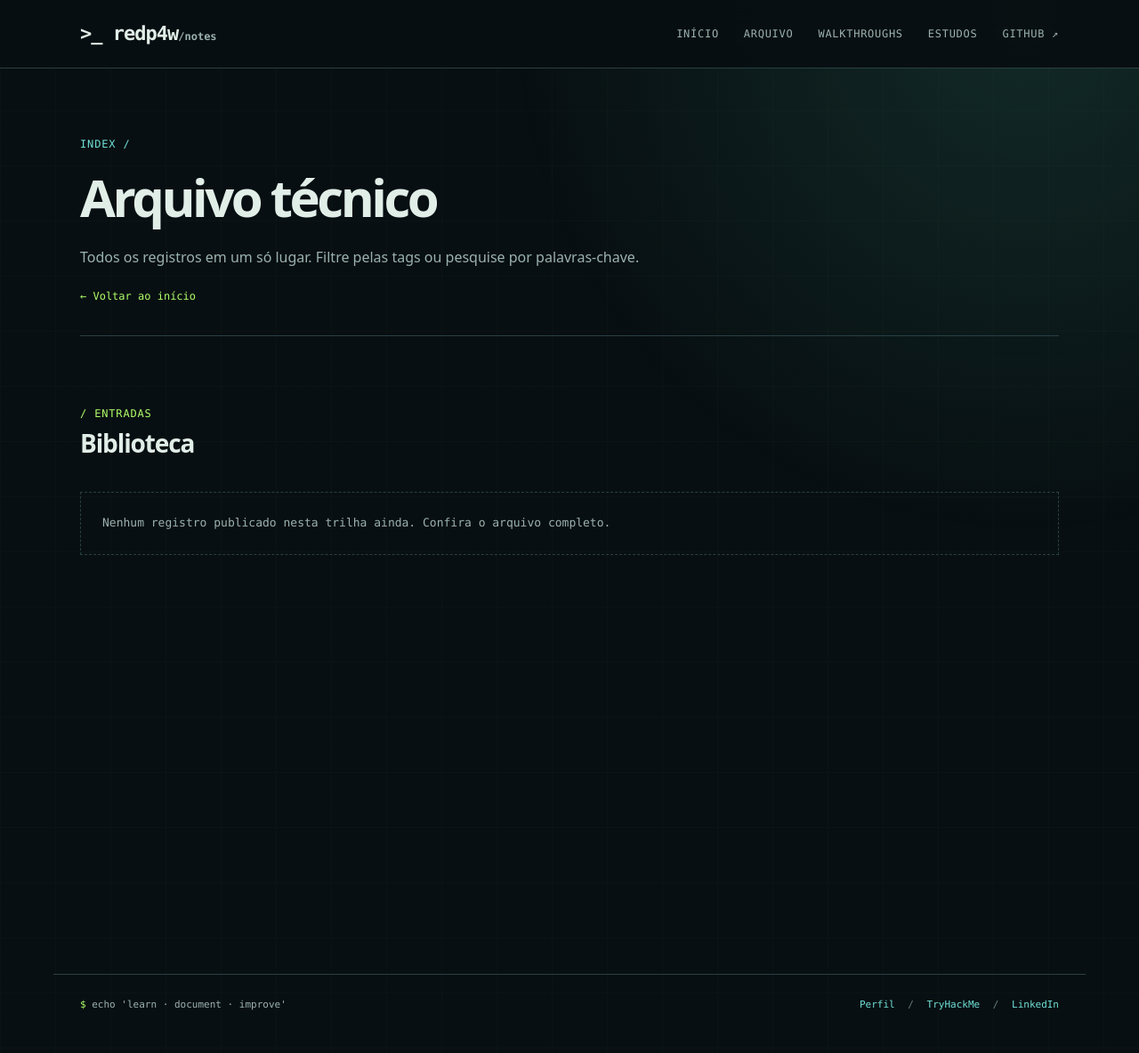
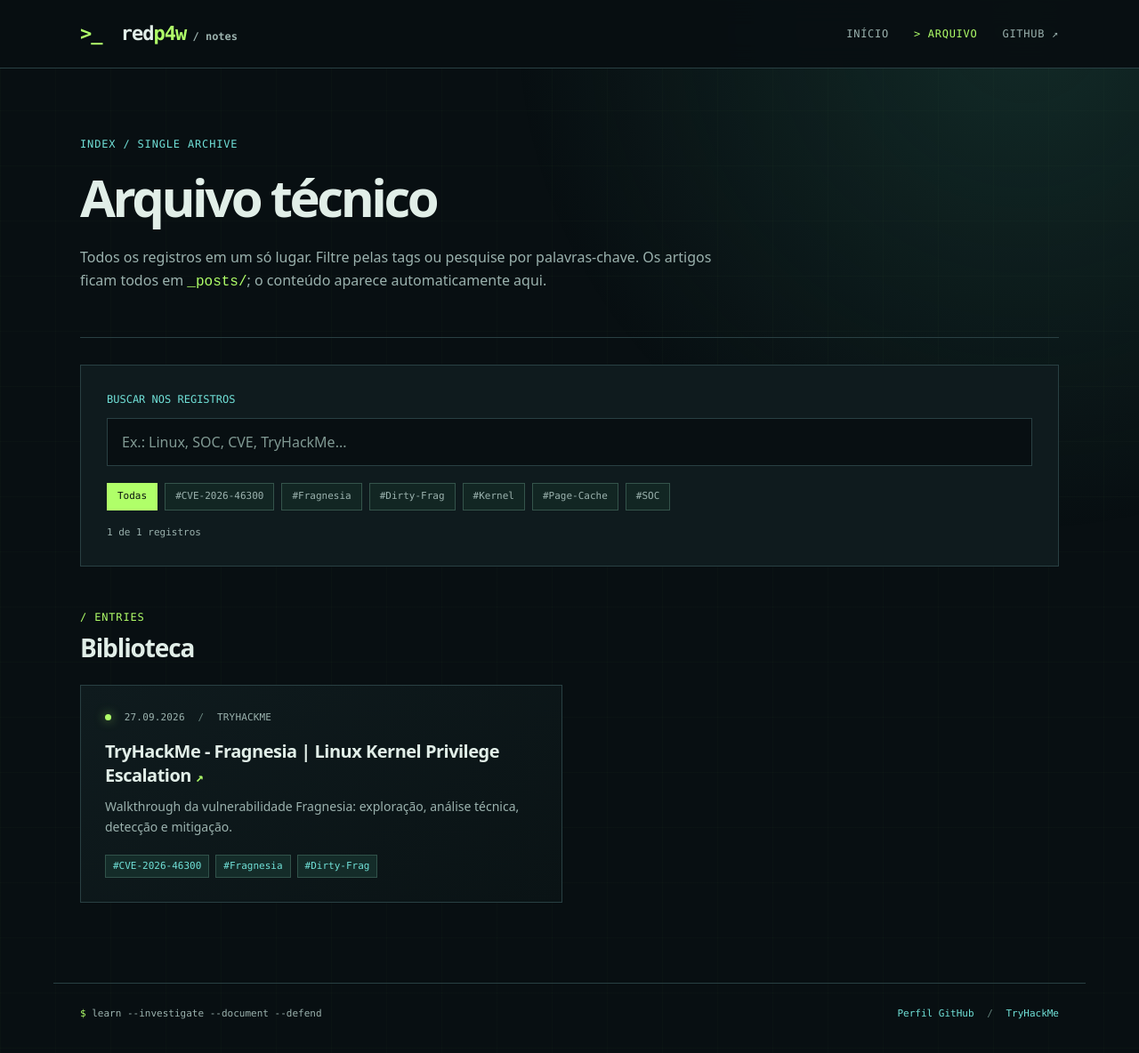
Before and after one commit to redp4w/redp4w.github.io, a Jekyll site: the page built from arquivo.md, in a window 1280 px wide and 1184 px high. Shown: the whole window at 89% size. Built offline with Jekyll 4.4.1, drawn with Linux system fonts in a browser that asks for light colours.

Commit message:
Add files via upload

```diff
--- a/_layouts/archive.html
+++ b/_layouts/archive.html
@@ -1,19 +1,32 @@
 ---
 layout: default
 ---
-<section class="archive-intro"><div class="eyebrow">INDEX / {{ page.collection_filter | upcase | escape }}</div><h1>{{ page.title | escape }}<span class="cursor">_</span></h1><p>{{ page.description | escape }}</p><a class="text-link" href="{{ '/' | relative_url }}">← Voltar ao início</a></section>
-<section class="section"><div class="section-heading"><div><span class="section-number">/ ENTRADAS</span><h2>Biblioteca</h2></div></div><div class="post-grid">
-{% assign visible_count = 0 %}
-{% for post in site.posts %}
-  {% assign show_post = false %}
-  {% if page.collection_filter == 'all' %}{% assign show_post = true %}{% endif %}
-  {% if page.collection_filter == 'walkthroughs' %}
-    {% if post.categories contains 'TryHackMe' or post.categories contains 'HackTheBox' or post.categories contains 'Walkthroughs' %}{% assign show_post = true %}{% endif %}
-  {% endif %}
-  {% if page.collection_filter == 'studies' %}
-    {% if post.categories contains 'Estudos' or post.categories contains 'Research' or post.categories contains 'Studies' %}{% assign show_post = true %}{% endif %}
-  {% endif %}
-  {% if show_post %}{% include post-card.html post=post %}{% assign visible_count = visible_count | plus: 1 %}{% endif %}
-{% endfor %}
-{% if visible_count == 0 %}<p class="empty-state">Nenhum registro publicado nesta trilha ainda. Confira o <a href="{{ '/writeups/' | relative_url }}">arquivo completo</a>.</p>{% endif %}
-</div></section>
+<section class="archive-intro">
+  <div class="eyebrow">INDEX / SINGLE ARCHIVE</div>
+  <h1>{{ page.title | escape }}<span class="cursor glow">_</span></h1>
+  <p>{{ page.description | escape }} Os artigos ficam todos em <code>_posts/</code>; o conteúdo aparece automaticamente aqui.</p>
+</section>
+<!-- Filtros progressivos: sem JavaScript, a listagem completa continua acessível. -->
+<section class="archive-tools" aria-label="Busca e filtros">
+  <label for="post-search">Buscar nos registros</label>
+  <input id="post-search" type="search" placeholder="Ex.: Linux, SOC, CVE, TryHackMe..." autocomplete="off">
+  <div class="filter-list" role="group" aria-label="Filtrar por tag">
+    <button class="filter-chip active" type="button" data-filter="" aria-pressed="true">Todas</button>
+    {% for tag in site.tags %}
+      <button class="filter-chip" type="button" data-filter="{{ tag[0] | downcase | escape }}" aria-pressed="false">#{{ tag[0] | escape }}</button>
+    {% endfor %}
+  </div>
+  <p id="result-count" class="result-count" aria-live="polite">{{ site.posts.size }} registros disponíveis</p>
+</section>
+<section class="section archive-results" aria-labelledby="entries-title">
+  <div class="section-heading"><div><span class="section-number">/ ENTRIES</span><h2 id="entries-title">Biblioteca</h2></div></div>
+  <div class="post-grid" id="archive-grid">
+    {% for post in site.posts %}
+      {% include post-card.html post=post %}
+    {% else %}
+      <p class="empty-state">Nenhum artigo publicado. Adicione arquivos Markdown em <code>_posts/</code>.</p>
+    {% endfor %}
+  </div>
+  <p class="empty-state" id="no-results" hidden>Nenhum registro corresponde ao filtro ou à busca.</p>
+</section>
+<script defer src="{{ '/assets/js/archive.js' | relative_url }}"></script>
--- a/_layouts/default.html
+++ b/_layouts/default.html
@@ -1,39 +1,38 @@
 <!doctype html>
-<html lang="pt-BR">
+<html lang="{{ site.lang | default: 'pt-BR' }}">
 <head>
   <meta charset="utf-8">
   <meta name="viewport" content="width=device-width, initial-scale=1">
-  <meta name="theme-color" content="#080e10">
+  <meta name="theme-color" content="#080f12">
   <meta name="description" content="{{ page.description | default: site.description | escape }}">
-  <meta property="og:type" content="website">
   <meta property="og:title" content="{{ page.title | default: site.title | escape }}">
   <meta property="og:description" content="{{ page.description | default: site.description | escape }}">
   <meta property="og:url" content="{{ page.url | absolute_url }}">
   <link rel="canonical" href="{{ page.url | absolute_url }}">
   <link rel="icon" type="image/svg+xml" href="{{ '/assets/favicon.svg' | relative_url }}">
+  <!-- Estilo local: não carregar CSS de temas externos. -->
   <link rel="stylesheet" href="{{ '/assets/css/style.css' | relative_url }}">
-  <link rel="alternate" type="application/json" title="Publicações recentes" href="{{ '/latest.json' | relative_url }}">
-  <title>{% if page.title %}{{ page.title | escape }} — {% endif %}{{ site.title | escape }}</title>
+  <link rel="alternate" type="application/json" href="{{ '/latest.json' | relative_url }}" title="Últimas publicações">
+  <title>{% if page.title and page.url != '/' %}{{ page.title | escape }} · {% endif %}{{ site.title | escape }}</title>
 </head>
 <body>
-  <a class="skip-link" href="#main">Ir para o conteúdo</a>
+  <a href="#main" class="skip-link">Ir ao conteúdo</a>
   <div class="ambient" aria-hidden="true"></div>
+  <!-- Links fixos: apenas início, arquivo único e GitHub. -->
   <header class="topbar">
     <div class="shell topbar-inner">
-      <a class="brand" href="{{ '/' | relative_url }}" aria-label="redp4w: início"><span class="brand-sign">&gt;_</span> red<span class="brand-accent">p4w</span><span class="brand-tail">/notes</span></a>
+      <a class="brand" href="{{ '/' | relative_url }}" aria-label="redp4w, início"><span class="prompt">&gt;_</span> red<span class="glow">p4w</span><span class="brand-tail"> / notes</span></a>
       <nav class="nav" aria-label="Navegação principal">
         <a href="{{ '/' | relative_url }}" {% if page.url == '/' %}aria-current="page"{% endif %}>Início</a>
-        <a href="{{ '/writeups/' | relative_url }}" {% if page.url == '/writeups/' %}aria-current="page"{% endif %}>Arquivo</a>
-        <a href="{{ '/walkthroughs/' | relative_url }}" {% if page.url == '/walkthroughs/' %}aria-current="page"{% endif %}>Walkthroughs</a>
-        <a href="{{ '/estudos/' | relative_url }}" {% if page.url == '/estudos/' %}aria-current="page"{% endif %}>Estudos</a>
+        <a href="{{ '/arquivo/' | relative_url }}" {% if page.url == '/arquivo/' %}aria-current="page"{% endif %}>Arquivo</a>
         <a href="https://github.com/redp4w" target="_blank" rel="noopener noreferrer">GitHub ↗</a>
       </nav>
     </div>
   </header>
-  <main id="main" class="shell main-content">{{ content }}</main>
-  <footer class="footer shell">
-    <span><span class="prompt">$</span> echo 'learn · document · improve'</span>
-    <span><a href="https://github.com/redp4w">Perfil</a> <span class="divider-mark">/</span> <a href="https://tryhackme.com/p/probablyacat">TryHackMe</a> <span class="divider-mark">/</span> <a href="https://www.linkedin.com/in/jezer-ferreira/">LinkedIn</a></span>
+  <main class="shell main-content" id="main">{{ content }}</main>
+  <footer class="shell footer">
+    <span><span class="prompt">$</span> learn --investigate --document --defend</span>
+    <span><a href="https://github.com/redp4w">Perfil GitHub</a> <span class="divider-mark">/</span> <a href="https://tryhackme.com/p/probablyacat">TryHackMe</a></span>
   </footer>
 </body>
 </html>
```
Also changed, not shown: _layouts/home.html (+27 -16 lines), _layouts/post.html (+8 -3 lines).
